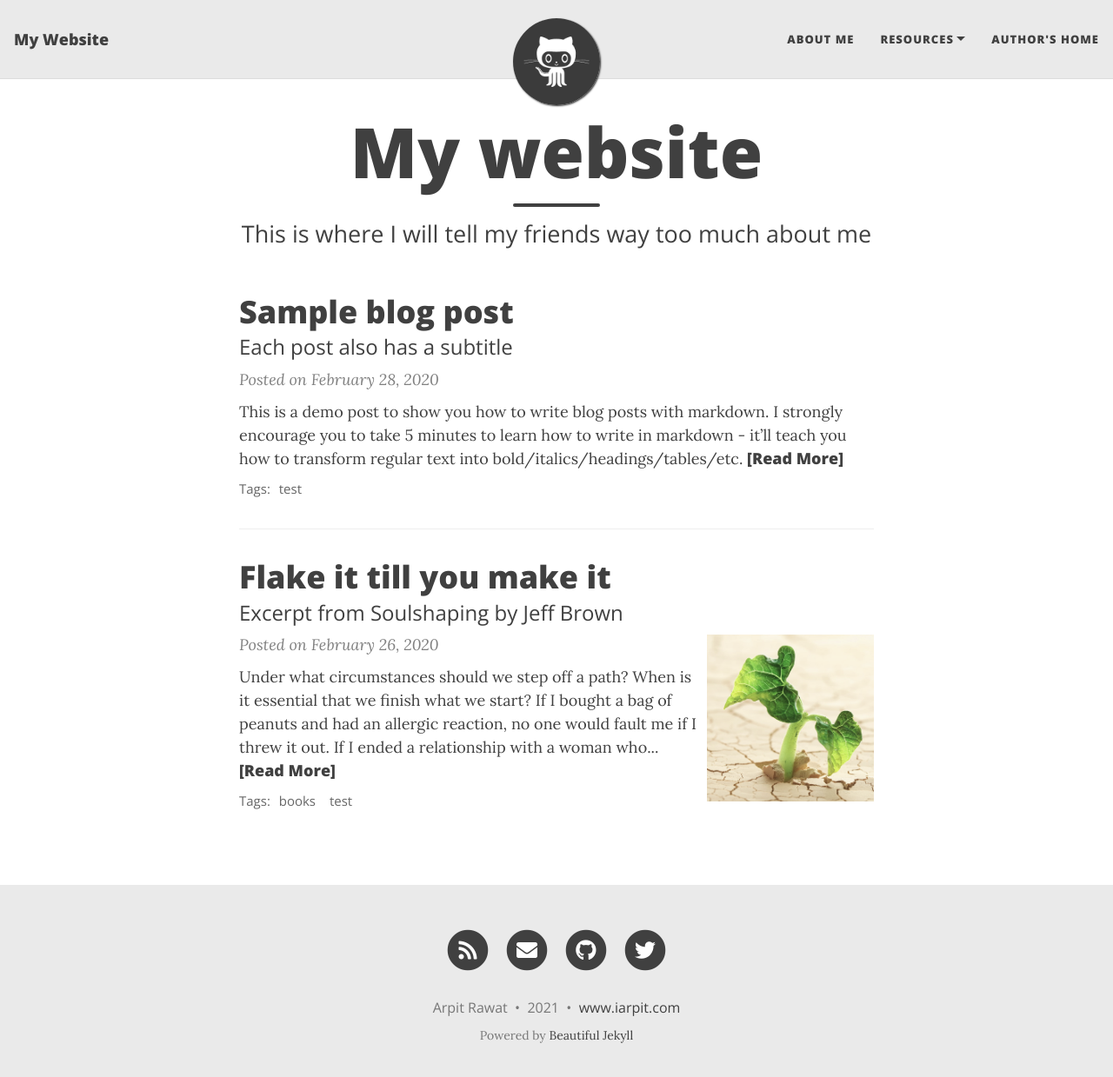
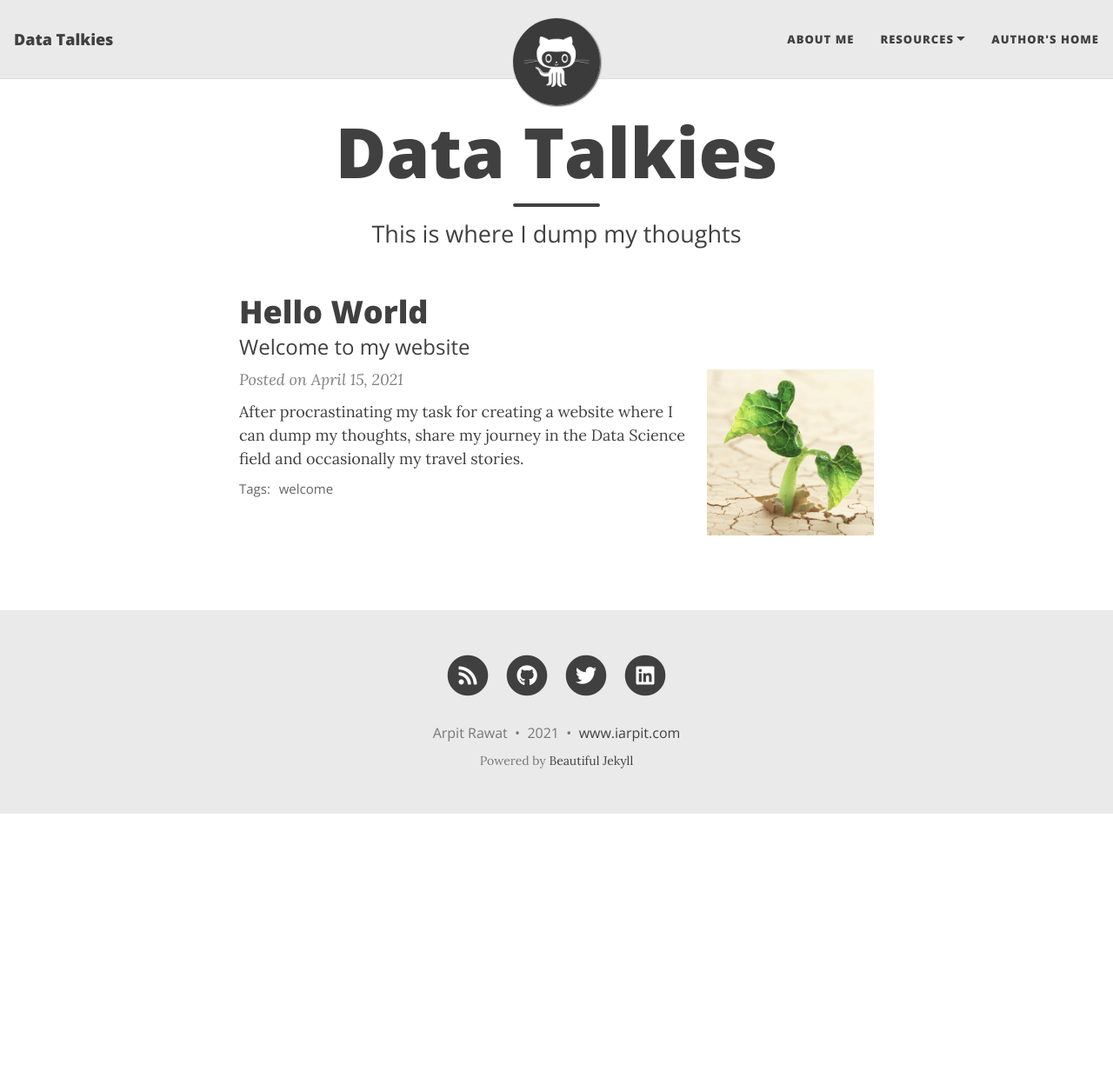
Before and after one commit to arpitHub/arpithub.github.io, a Jekyll site: the page built from index.html, in a window 1280 px wide and 1252 px high. Shown: the top 1239 px of the window at 87% size. Built offline with Jekyll 4.4.1, drawn with Linux system fonts in a browser that asks for light colours; nearby versions of some CDN libraries; the list of posts is cut into pages by our own code.

Commit message:
clean up

````diff
--- a/_config.yml
+++ b/_config.yml
@@ -6,7 +6,9 @@
 # --- Required options --- #
 
 # Name of website
-title: My Website
+title: Data Talkies
+
+# Website theme
 
 # Your name to show in the footer
 author: Arpit Rawat
@@ -39,15 +41,15 @@ round-avatar: true
 # Select the social network links that you want to show in the footer.
 # Uncomment the links you want to show and add your information to each one.
 social-network-links:
-  email: ""
-  facebook:
   github: arpithub
   twitter: realarpit
-  patreon:
-  youtube:
+  linkedin: arpit-rawat
+#  email: ""
+#  facebook:
+#  patreon:
+#  youtube:
 #  medium: yourname
 #  reddit: yourname
-#  linkedin: daattali
 #  xing: yourname
 #  stackoverflow: "3943160/daattali"
 #  snapchat: deanat78
@@ -223,6 +225,7 @@ exclude:
   - screenshot.png
   - docs/
   - .DS_Store
+  - backup/
 
 plugins:
   - jekyll-paginate
--- a/_posts/2020-02-26-flake-it-till-you-make-it.md
+++ /dev/null
@@ -1,17 +0,0 @@
----
-layout: post
-title: Flake it till you make it
-subtitle: Excerpt from Soulshaping by Jeff Brown
-cover-img: /assets/img/path.jpg
-thumbnail-img: /assets/img/thumb.png
-share-img: /assets/img/path.jpg
-tags: [books, test]
----
-
-Under what circumstances should we step off a path? When is it essential that we finish what we start? If I bought a bag of peanuts and had an allergic reaction, no one would fault me if I threw it out. If I ended a relationship with a woman who hit me, no one would say that I had a commitment problem. But if I walk away from a seemingly secure route because my soul has other ideas, I am a flake?
-
-The truth is that no one else can definitively know the path we are here to walk. It’s tempting to listen—many of us long for the omnipotent other—but unless they are genuine psychic intuitives, they can’t know. All others can know is their own truth, and if they’ve actually done the work to excavate it, they will have the good sense to know that they cannot genuinely know anyone else’s. Only soul knows the path it is here to walk. Since you are the only one living in your temple, only you can know its scriptures and interpretive structure.
-
-At the heart of the struggle are two very different ideas of success—survival-driven and soul-driven. For survivalists, success is security, pragmatism, power over others. Success is the absence of material suffering, the nourishing of the soul be damned. It is an odd and ironic thing that most of the material power in our world often resides in the hands of younger souls. Still working in the egoic and material realms, they love the sensations of power and focus most of their energy on accumulation. Older souls tend not to be as materially driven. They have already played the worldly game in previous lives and they search for more subtle shades of meaning in this one—authentication rather than accumulation. They are often ignored by the culture at large, although they really are the truest warriors.
-
-A soulful notion of success rests on the actualization of our innate image. Success is simply the completion of a soul step, however unsightly it may be. We have finished what we started when the lesson is learned. What a fear-based culture calls a wonderful opportunity may be fruitless and misguided for the soul. Staying in a passionless relationship may satisfy our need for comfort, but it may stifle the soul. Becoming a famous lawyer is only worthwhile if the soul demands it. It is an essential failure if you are called to be a monastic this time around. If you need to explore and abandon ten careers in order to stretch your soul toward its innate image, then so be it. Flake it till you make it.
--- a/_posts/2020-02-28-test-markdown.md
+++ /dev/null
@@ -1,78 +0,0 @@
----
-layout: post
-title: Sample blog post
-subtitle: Each post also has a subtitle
-gh-repo: daattali/beautiful-jekyll
-gh-badge: [star, fork, follow]
-tags: [test]
-comments: true
----
-
-This is a demo post to show you how to write blog posts with markdown.  I strongly encourage you to [take 5 minutes to learn how to write in markdown](https://markdowntutorial.com/) - it'll teach you how to transform regular text into bold/italics/headings/tables/etc.
-
-**Here is some bold text**
-
-## Here is a secondary heading
-
-Here's a useless table:
-
-| Number | Next number | Previous number |
-| :------ |:--- | :--- |
-| Five | Six | Four |
-| Ten | Eleven | Nine |
-| Seven | Eight | Six |
-| Two | Three | One |
-
-
-How about a yummy crepe?
-
-![Crepe](https://s3-media3.fl.yelpcdn.com/bphoto/cQ1Yoa75m2yUFFbY2xwuqw/348s.jpg)
-
-It can also be centered!
-
-![Crepe](https://s3-media3.fl.yelpcdn.com/bphoto/cQ1Yoa75m2yUFFbY2xwuqw/348s.jpg){: .mx-auto.d-block :}
-
-Here's a code chunk:
-
-~~~
-var foo = function(x) {
-  return(x + 5);
-}
-foo(3)
-~~~
-
-And here is the same code with syntax highlighting:
-
-```javascript
-var foo = function(x) {
-  return(x + 5);
-}
-foo(3)
-```
-
-And here is the same code yet again but with line numbers:
-
-{% highlight javascript linenos %}
-var foo = function(x) {
-  return(x + 5);
-}
-foo(3)
-{% endhighlight %}
-
-## Boxes
-You can add notification, warning and error boxes like this:
-
-### Notification
-
-{: .box-note}
-**Note:** This is a notification box.
-
-### Warning
-
-{: .box-warning}
-**Warning:** This is a warning box.
-
-### Error
-
-{: .box-error}
-**Error:** This is an error box.
--- /dev/null
+++ b/_posts/2021-04-15-hello-world.md
@@ -0,0 +1,14 @@
+---
+layout: post
+title: Hello World
+subtitle: Welcome to my website
+cover-img: /assets/img/path.jpg
+thumbnail-img: /assets/img/thumb.png
+share-img: /assets/img/path.jpg
+gh-repo: arpithub/arpithub.github.io
+gh-badge: [star, fork, follow]
+tags: [welcome]
+comments: true
+---
+
+After procrastinating my task for creating a website where I can dump my thoughts, share my journey in the Data Science field and occasionally my travel stories.
--- a/aboutme.md
+++ b/aboutme.md
@@ -1,16 +1,17 @@
 ---
 layout: page
-title: About me
-subtitle: Why you'd want to go on a date with me
+title: Arpit Rawat
+subtitle: Data Scientist
 ---
 
-My name is Inigo Montoya. I have the following qualities:
+<img  width = "259" height = "354" style="float:left; margin-right: 20px;" src="/assets/img/me.jpeg" >
 
-- I rock a great mustache
-- I'm extremely loyal to my family
+Currently, I am working as a Data Scientist at [Mailgun by Pathwire](https://www.mailgun.com). Prior to this, I have worked as Senior Software Engineer at [Agile Media Lab](http://agilemedialab.in/) for 5 years. I have completed my Master's in Engineering Management from Northeastern University at Boston in 2018 and Bachelor's in Computer Science from Panjab University at Chandigarh in 2011. My interest for Data Science started during my time at Northeastern when I realized that by applying correct knowledge and tools we can generate valuable insights from the data (Of course you have make sure about the integrity of the data). **Self learning** plays a big role in data science field, to this day I keep learning new things everyday and *This is the way!*.
+In my leisure time I explore hiking places, [taking photographs](https://www.instagram.com/raw.arpit), play tennis and perform experiments with Raspberry pi(es).
 
-What else do you need?
+My area of Expertise:
+- Predictive Modeling
+- Business Intelligence
+- Automation
 
-### My story
-
-To be honest, I'm having some trouble remembering right now, so why don't you just watch [my movie](https://en.wikipedia.org/wiki/The_Princess_Bride_%28film%29) and it will answer **all** your questions.
+The fascinating thing about Data Science discipline is that if it's used thoughtfully we can see good results. There are no shortcuts for implementing data science projects, so be patient, be smart and keep learning.
--- a/index.html
+++ b/index.html
@@ -1,5 +1,5 @@
 ---
 layout: home
-title: My website
-subtitle: This is where I will tell my friends way too much about me
+title: Data Talkies
+subtitle: This is where I dump my thoughts
 ---
````
Also changed, not shown: README.md, assets/img/me.jpeg (added), screenshot.png (deleted), 2 other files.
